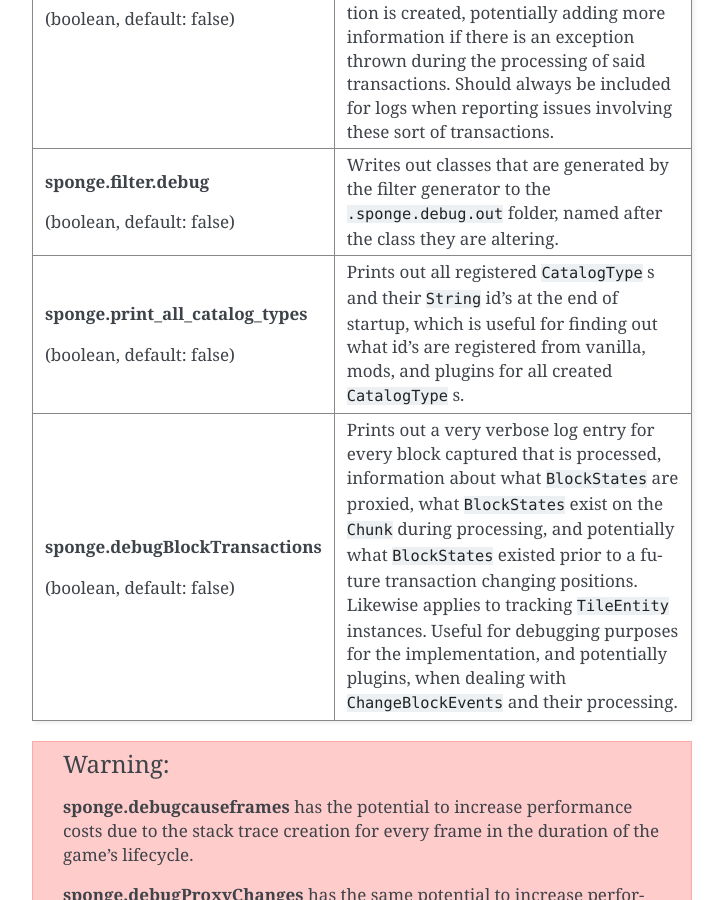
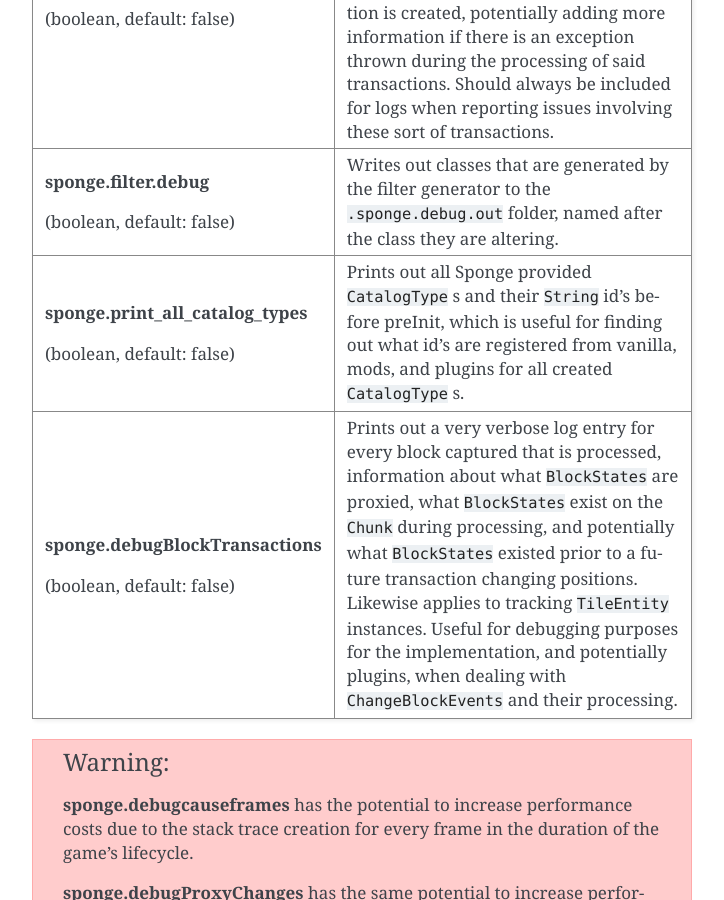
Before and after one commit to SpongePowered/SpongeDocs, a Sphinx documentation site: the page built from source/server/spongineer/properties.rst, in a window 1280 px wide and 900 px high, scrolled down 1458 px. Shown: the whole window, without its empty margins (388-1112 px from the left). Built offline with Sphinx 7.4.7, drawn with Linux system fonts in a browser that asks for light colours; pages that are not in the unit, such as notebooks, are missing from menus.

Commit message:
Fix sponge.print_all_catalog_types description

```diff
--- a/source/server/spongineer/properties.rst
+++ b/source/server/spongineer/properties.rst
@@ -52,8 +52,8 @@
 |                                    | ``.sponge.debug.out`` folder, named after the class they are altering.          |
 | (boolean, default: false)          |                                                                                 |
 +------------------------------------+---------------------------------------------------------------------------------+
-| **sponge.print_all_catalog_types** | Prints out all registered ``CatalogType`` s and their ``String`` id's at the    |
-|                                    | end of startup, which is useful for finding out what id's are registered from   |
+| **sponge.print_all_catalog_types** | Prints out all Sponge provided ``CatalogType`` s and their ``String`` id's      |
+|                                    | before preInit, which is useful for finding out what id's are registered from   |
 | (boolean, default: false)          | vanilla, mods, and plugins for all created ``CatalogType`` s.                   |
 +------------------------------------+---------------------------------------------------------------------------------+
 |                                    | Prints out a very verbose log entry for every block captured that is processed, |
```
